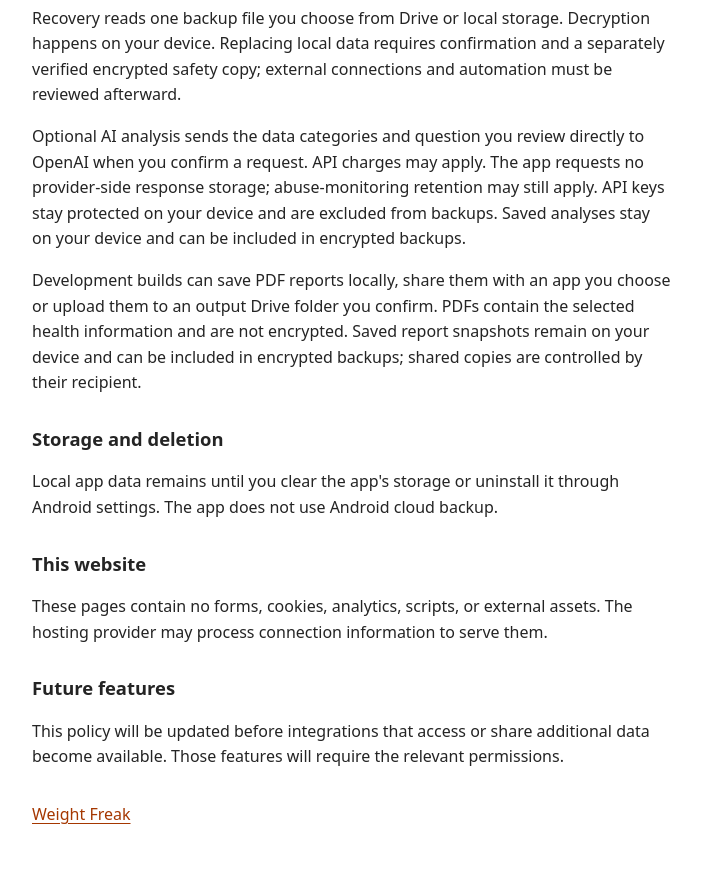
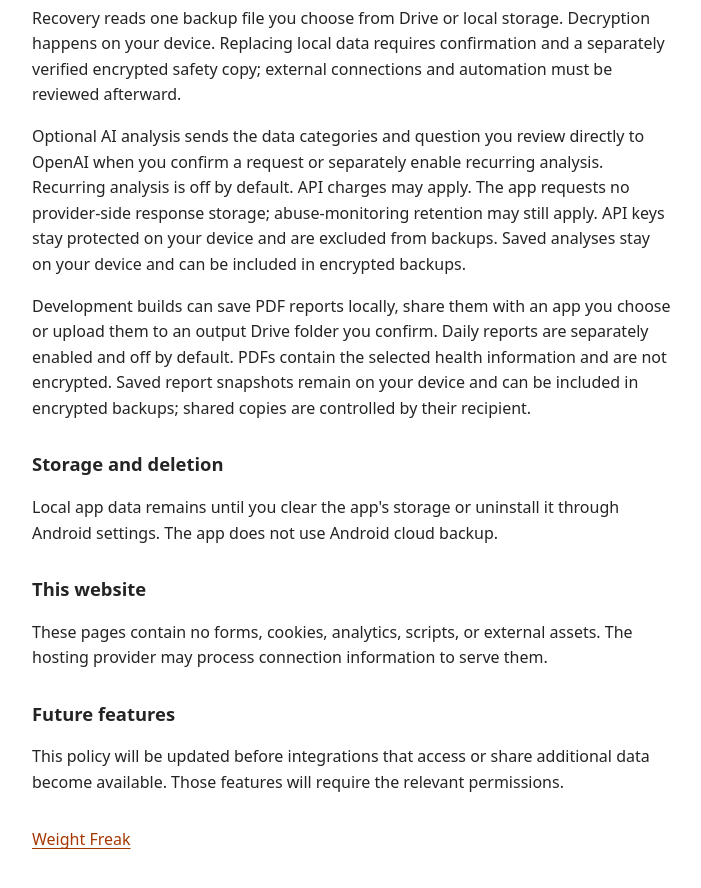
Before and after one commit to LachimB/weight-freak-info, a plain HTML site: page privacy.html in a window 1280 px wide. Shown: the part 1020-1908 px from the top of the page, without its empty margins (288-989 px from the left). Drawn offline with Linux system fonts and the light colour scheme.

Commit message:
Explain separately enabled recurring analysis and daily reports

```diff
--- a/privacy.html
+++ b/privacy.html
@@ -20,8 +20,8 @@
     <p>Development builds can use Google Picker to confirm an existing output folder with a separately chosen account. Setup reads folder metadata only, stores connection choices on your device and creates no files. Selecting a folder does not grant access to every existing child.</p>
     <p>Optional encrypted backups can include imported health history and app settings. When you request a backup or enable daily backups, the app uploads encrypted files to your chosen Drive destination. The recovery key stays on your device unless you save it elsewhere yourself; credentials are excluded from backups. Daily backups are off by default. After a new backup is verified, configured retention may move older app-owned automatic backups to Drive Trash; manual and safety copies are retained.</p>
     <p>Recovery reads one backup file you choose from Drive or local storage. Decryption happens on your device. Replacing local data requires confirmation and a separately verified encrypted safety copy; external connections and automation must be reviewed afterward.</p>
-    <p>Optional AI analysis sends the data categories and question you review directly to OpenAI when you confirm a request. API charges may apply. The app requests no provider-side response storage; abuse-monitoring retention may still apply. API keys stay protected on your device and are excluded from backups. Saved analyses stay on your device and can be included in encrypted backups.</p>
-    <p>Development builds can save PDF reports locally, share them with an app you choose or upload them to an output Drive folder you confirm. PDFs contain the selected health information and are not encrypted. Saved report snapshots remain on your device and can be included in encrypted backups; shared copies are controlled by their recipient.</p>
+    <p>Optional AI analysis sends the data categories and question you review directly to OpenAI when you confirm a request or separately enable recurring analysis. Recurring analysis is off by default. API charges may apply. The app requests no provider-side response storage; abuse-monitoring retention may still apply. API keys stay protected on your device and are excluded from backups. Saved analyses stay on your device and can be included in encrypted backups.</p>
+    <p>Development builds can save PDF reports locally, share them with an app you choose or upload them to an output Drive folder you confirm. Daily reports are separately enabled and off by default. PDFs contain the selected health information and are not encrypted. Saved report snapshots remain on your device and can be included in encrypted backups; shared copies are controlled by their recipient.</p>
     <h2>Storage and deletion</h2>
     <p>Local app data remains until you clear the app's storage or uninstall it through Android settings. The app does not use Android cloud backup.</p>
     <h2>This website</h2>
```
